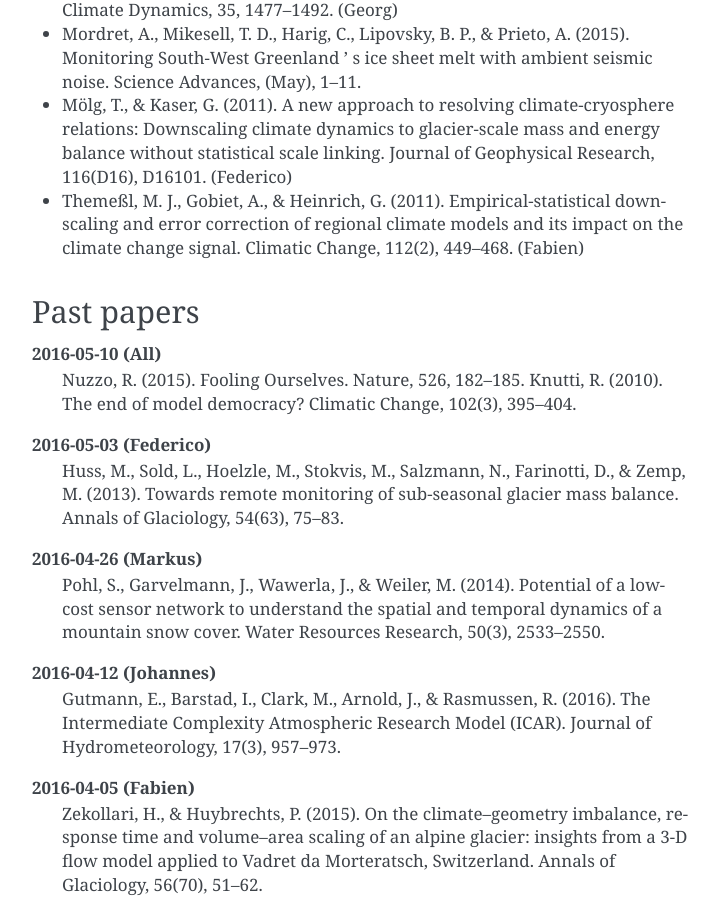
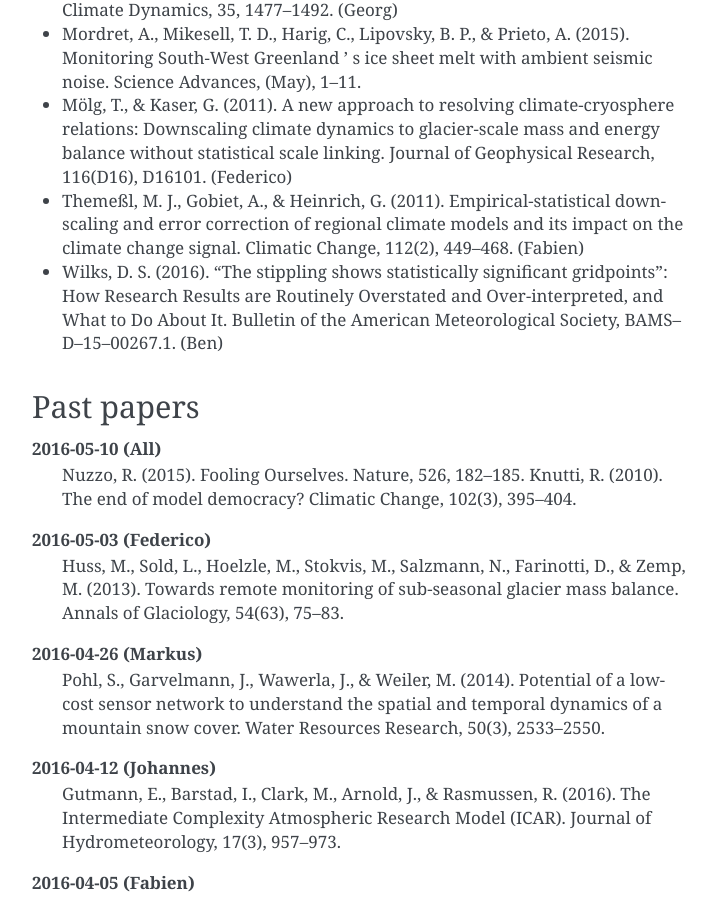
Before and after one commit to fmaussion/acinn_litsem, a Sphinx documentation site: the page built from docs/ss_2016.rst, in a window 1280 px wide and 900 px high, scrolled down 833 px. Shown: the whole window, without its empty margins (388-1106 px from the left). Built offline with Sphinx 7.4.7, drawn with Linux system fonts in a browser that asks for light colours.

Commit message:
new paper

```diff
--- a/docs/ss_2016.rst
+++ b/docs/ss_2016.rst
@@ -55,7 +55,10 @@ Suggested papers
   downscaling and error correction of regional climate models and its impact
   on the climate change signal. Climatic Change, 112(2), 449–468. (Fabien)
 
-
+- Wilks, D. S. (2016). “The stippling shows statistically significant
+  gridpoints”: How Research Results are Routinely Overstated and
+  Over-interpreted, and What to Do About It. Bulletin of the American
+  Meteorological Society, BAMS–D–15–00267.1. (Ben)
 
 Past papers
 -----------
```
